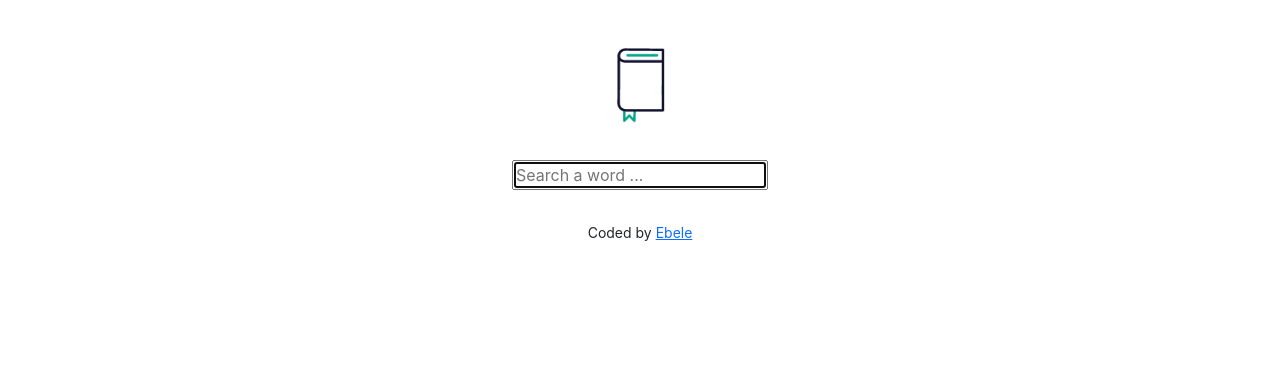
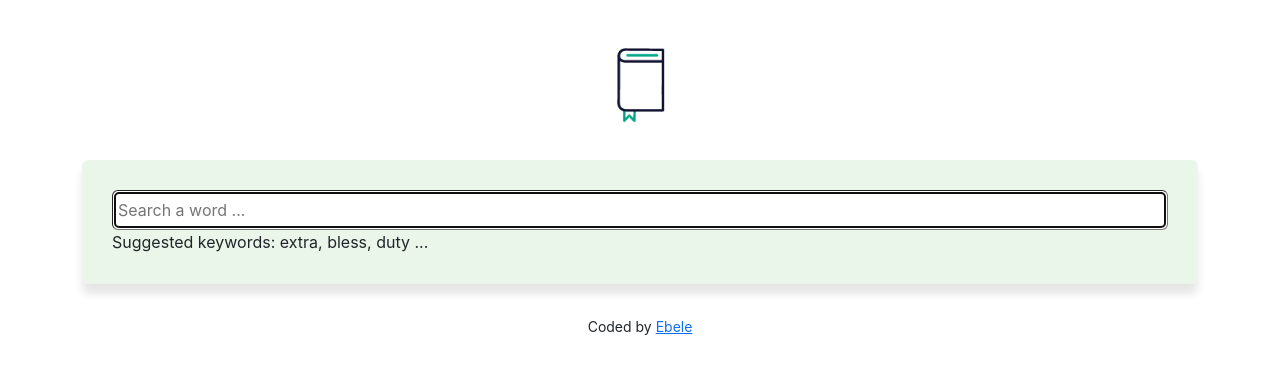
Before and after one commit to BeautySpot88/dictionary-project, a React (Create React App) app: page / in a window 1280 px wide. Shown: the top 374 px of the page. Built offline with nearby package versions, Linux system fonts and the light colour scheme; no server answers.

Commit message:
added load function

```diff
--- a/src/App.js
+++ b/src/App.js
@@ -10,7 +10,7 @@ export default function App() {
           <img src={logo} className="AppLogo" alt="logo" />
         </header>
         <main>
-          <Dictionary />
+          <Dictionary defaultKeyword="inferno" />
         </main>
         <footer className="App-footer">
           <small>
--- a/src/Dictionary.css
+++ b/src/Dictionary.css
@@ -1,3 +1,17 @@
+input {
+  width: 100%;
+  border-radius: 6px;
+  padding: 6px 4px;
+}
+
+.Dictionary section {
+  background-color: rgba(51, 170, 51, 0.1);
+  padding: 30px;
+  border-radius: 6px;
+  box-shadow: 0 10px 10px rgb(0 0 0 / 10%);
+  margin: 20px 0;
+}
+
 .SearchField {
   text-align: center;
 }
--- a/src/Dictionary.js
+++ b/src/Dictionary.js
@@ -4,29 +4,39 @@ import axios from "axios";
 
 import "./Dictionary.css";
 
-export default function Dictionary() {
-  let [keyword, setKeyword] = useState("");
+export default function Dictionary(props) {
+  let [keyword, setKeyword] = useState(props.defaultKeyword);
   let [results, setResults] = useState(null);
+  let [loaded, setLoaded] = useState(false);
 
   function handleResponse(response) {
     setResults(response.data[0]);
   }
 
-  function search(event) {
-    event.preventDefault();
-
+  function search() {
     // documentation: https://dictionaryapi.dev/
     let apiUrl = `https://api.dictionaryapi.dev/api/v2/entries/en_GB/${keyword}`;
     axios.get(apiUrl).then(handleResponse);
   }
 
+  function handleSubmit(event) {
+    event.preventDefault();
+    search();
+  }
+
   function handleKeywordChange(event) {
     setKeyword(event.target.value);
   }
+  function load() {
+    setLoaded(true);
+    search();
+  }
 
+  if (loaded) {
     return (
       <div className="Dictionary">
-      <form onSubmit={search} className="SearchField">
+        <section>
+          <form onSubmit={handleSubmit} className="SearchField">
             <input
               type="search"
               autoFocus={true}
@@ -34,7 +44,15 @@ export default function Dictionary() {
               placeholder="Search a word ..."
             />
           </form>
+          <div className="hints">
+            Suggested keywords: extra, bless, duty ...
+          </div>
+        </section>
         <Results results={results} />
       </div>
     );
+  } else {
+    load();
+    return "Loading";
   }
+}
--- a/src/Results.js
+++ b/src/Results.js
@@ -8,6 +8,7 @@ export default function Results(props) {
   if (props.results) {
     return (
       <div className="Results">
+        <section>
           <h1>{props.results.word}</h1>
           {props.results.phonetics.map(function (phonetic, index) {
             return (
@@ -16,11 +17,12 @@ export default function Results(props) {
               </div>
             );
           })}
+        </section>
         {props.results.meanings.map(function (meaning, index) {
           return (
-            <div key={index}>
+            <section key={index}>
               <Meaning meaning={meaning} />
-            </div>
+            </section>
           );
         })}
       </div>
```
Lines whose indentation alone changed are shown as unchanged.
